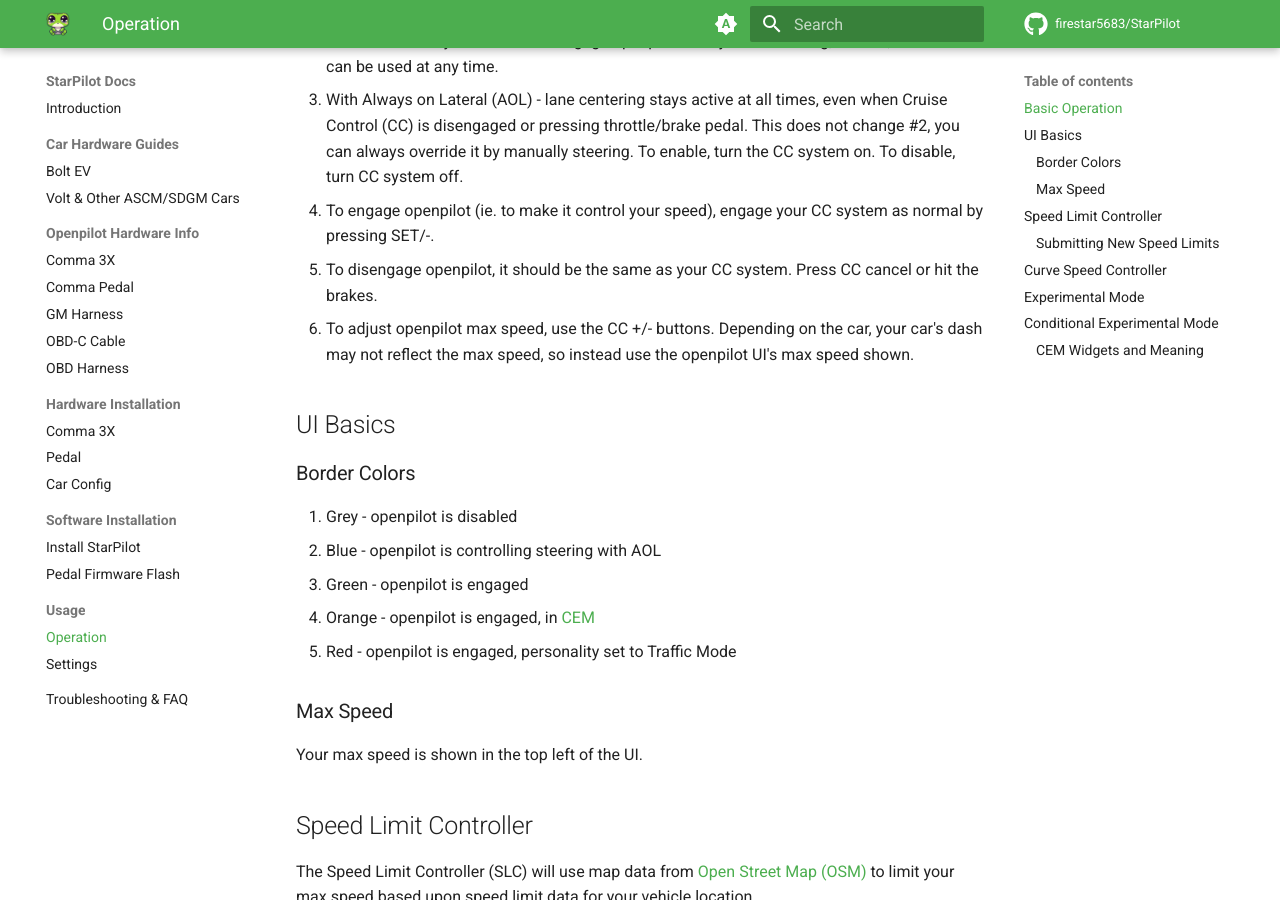
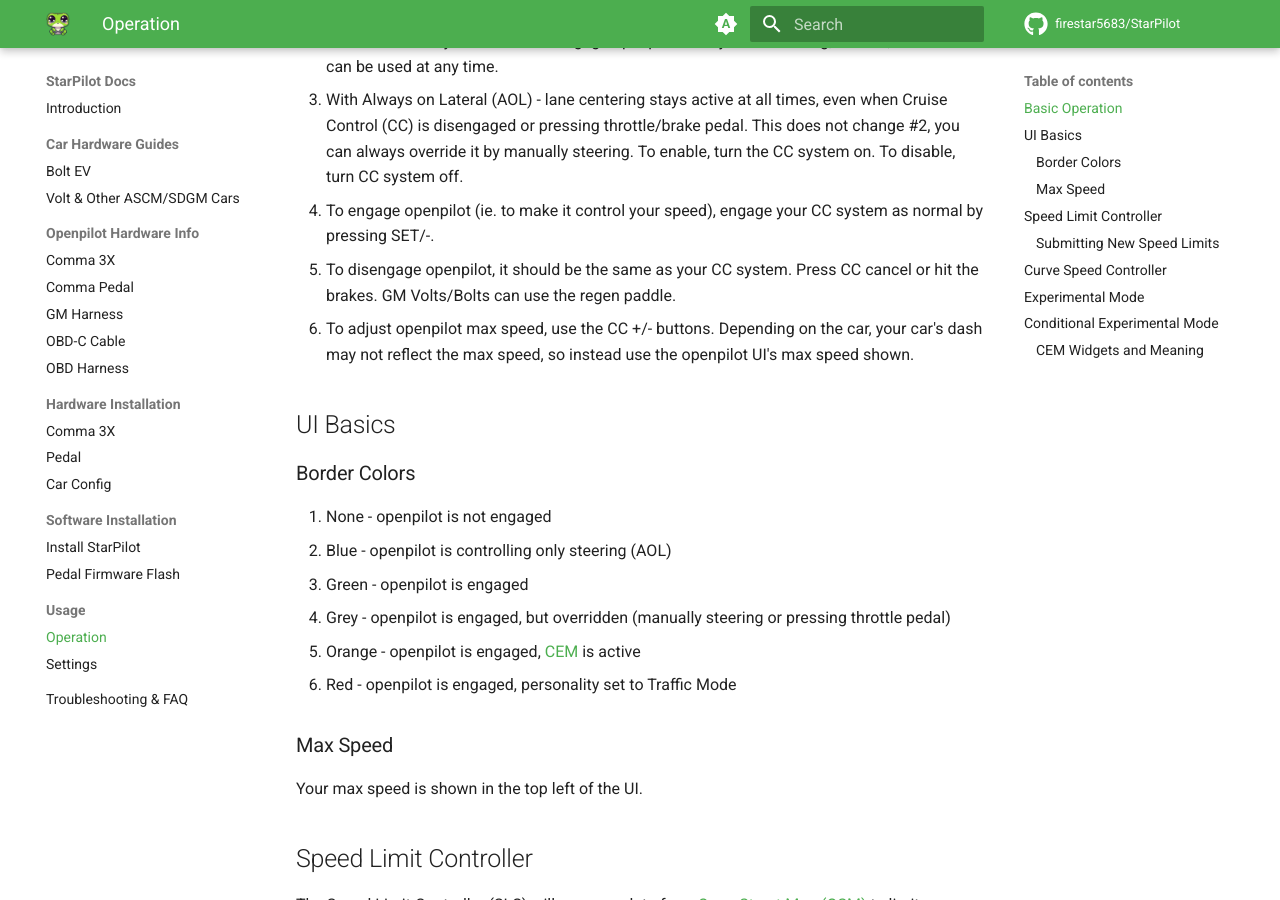
Before and after one commit to StarPilot-Docs/docs, an MkDocs documentation site: the page built from docs/usage/operation.md, in a window 1280 px wide and 900 px high, scrolled down 236 px. Built offline with MkDocs 1.6.1 and Material for MkDocs 9.7.7, drawn with Linux system fonts in a browser that asks for light colours; comment, search, counter and statistics services are not loaded.

Commit message:
fix border colors

```diff
--- a/docs/usage/operation.md
+++ b/docs/usage/operation.md
@@ -12,7 +12,7 @@
 4. To engage openpilot (ie. to make it control your speed),
 engage your CC system as normal by pressing SET/-.
 5. To disengage openpilot, it should be the same as your CC system.
-Press CC cancel or hit the brakes.
+Press CC cancel or hit the brakes. GM Volts/Bolts can use the regen paddle.
 6. To adjust openpilot max speed, use the CC +/- buttons.
 Depending on the car, your car's dash may not reflect the max speed,
 so instead use the openpilot UI's max speed shown.
@@ -21,11 +21,12 @@
 
 ### Border Colors
 
-1. Grey - openpilot is disabled
-2. Blue - openpilot is controlling steering with AOL
+1. None - openpilot is not engaged
+2. Blue - openpilot is controlling only steering (AOL)
 3. Green - openpilot is engaged
-4. Orange - openpilot is engaged, in [CEM](#conditional-experimental-mode)
-5. Red - openpilot is engaged, personality set to Traffic Mode
+4. Grey - openpilot is engaged, but overridden (manually steering or pressing throttle pedal)
+5. Orange - openpilot is engaged, [CEM](#conditional-experimental-mode) is active
+6. Red - openpilot is engaged, personality set to Traffic Mode
 
 ### Max Speed
 
```
